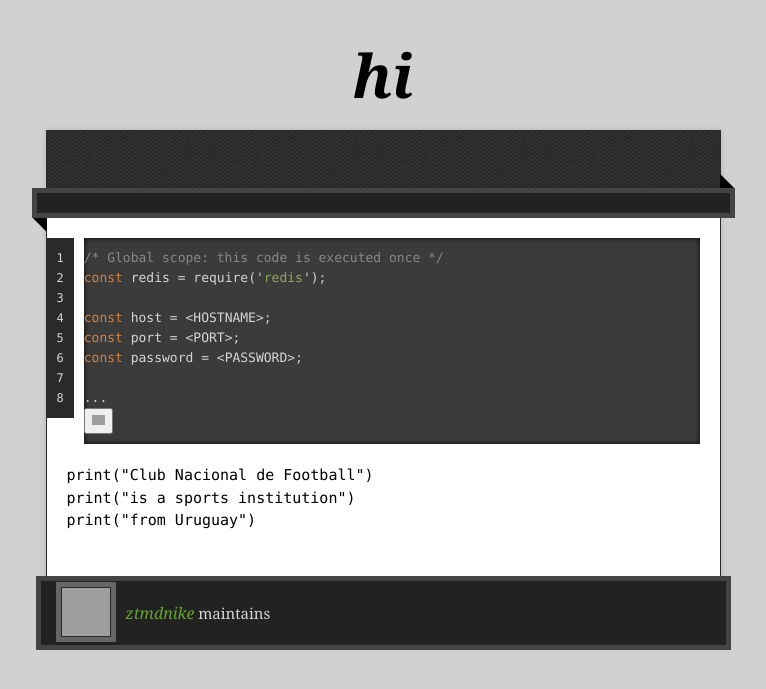
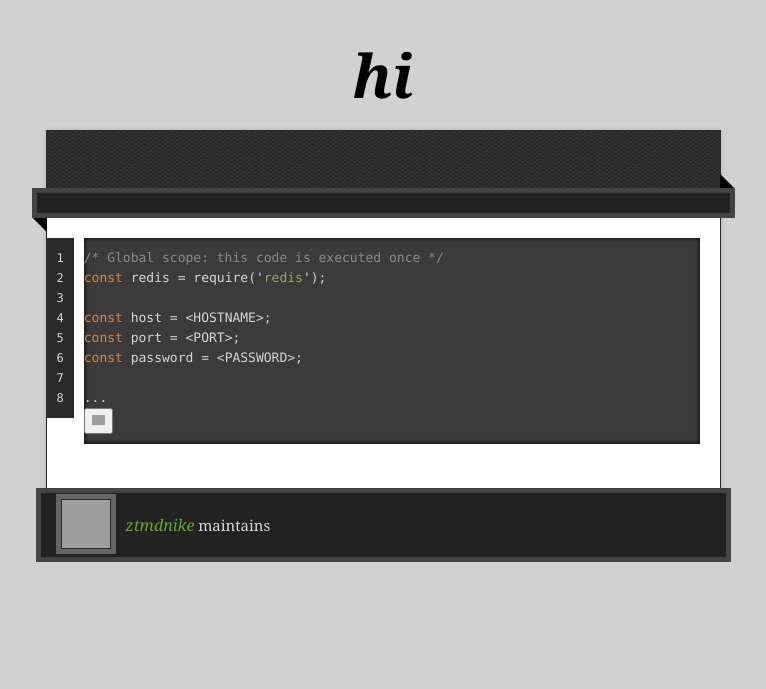
Before and after one commit to ztmdnike/hi, a Jekyll site: the page built from copy.md, in a window 1280 px wide. Shown: the top 689 px of the page, without its empty margins (257-1023 px from the left). Built offline with Jekyll 4.4.1, drawn with Linux system fonts in a browser that asks for light colours; nearby versions of some CDN libraries; our own code applies the rules of GitHub Pages for plain Markdown files; comment, search, counter and statistics services are not loaded; the repository's description, which GitHub fills in, is left out; grey boxes are pictures that could not be loaded.

Commit message:
Update copy.md

```diff
--- a/copy.md
+++ b/copy.md
@@ -32,9 +32,3 @@ allCodeBlocksElements.each(function(i) {
   new Clipboard('.btn');
 </script>
 {% endif %}
-
-<code>print("Club Nacional de Football")</code>
-<br>
-<code>print("is a sports institution")</code>
-<br>
-<code>print("from Uruguay")</code>
```
